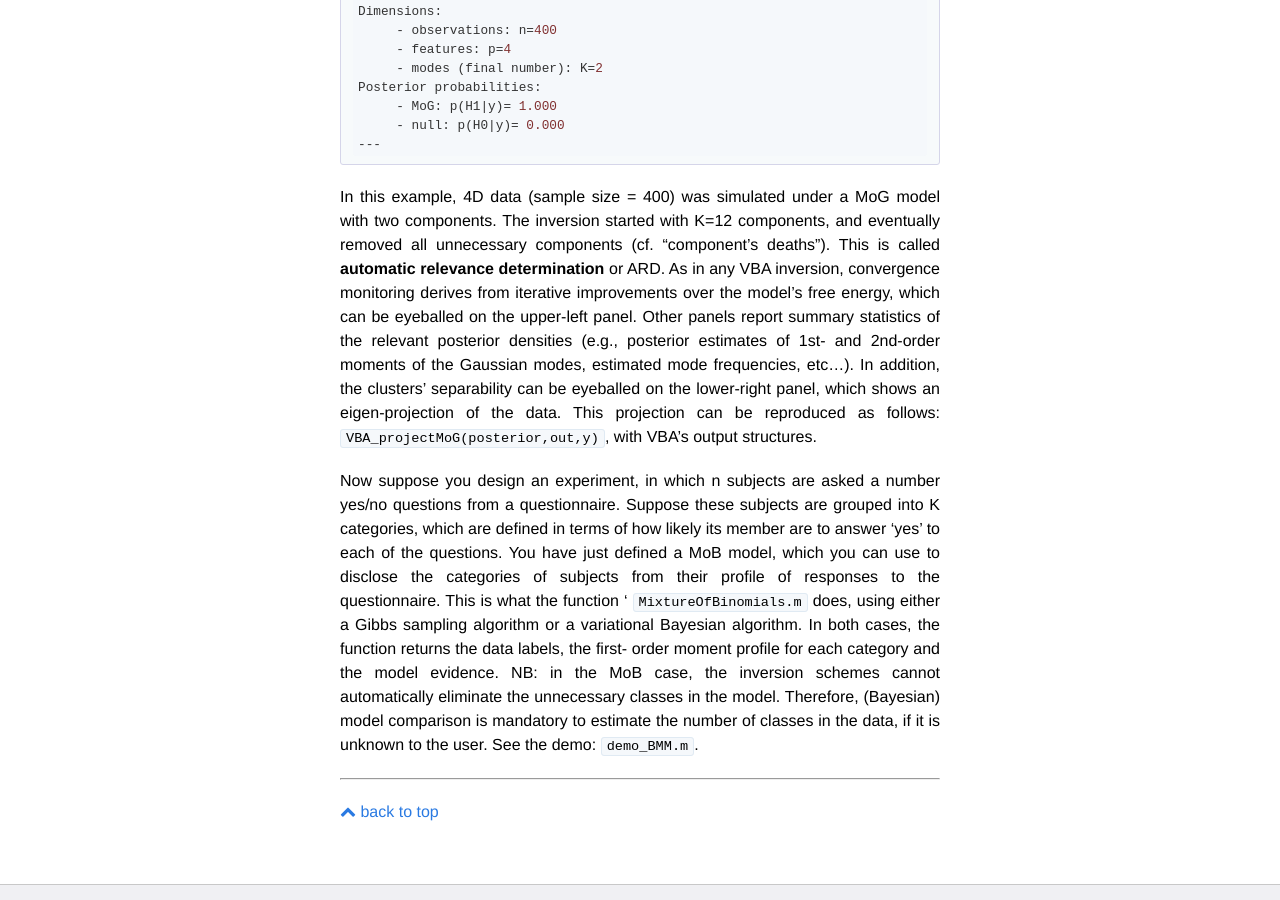
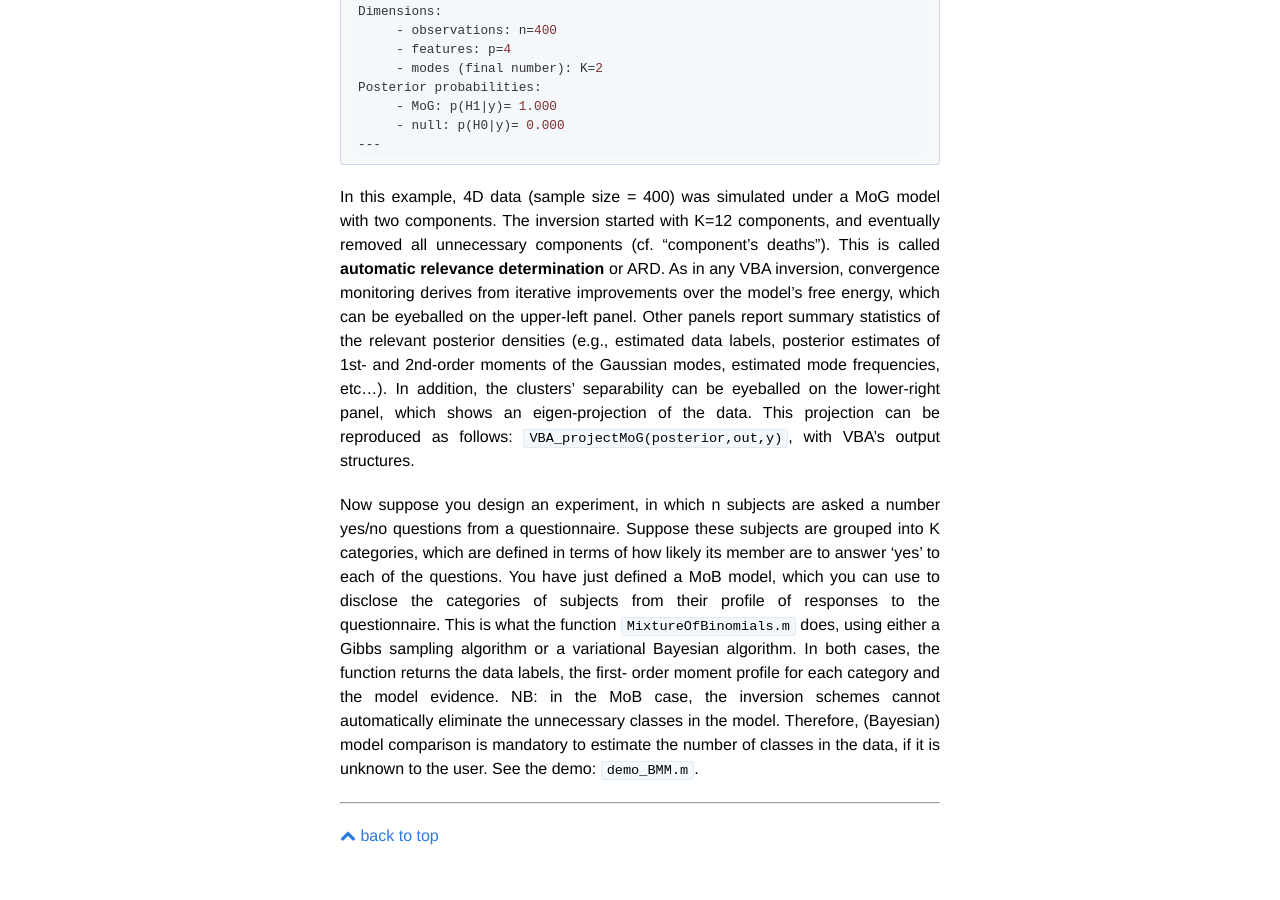
Before and after one commit to MBB-team/VBA-toolbox, a Jekyll site: the page built from _wiki/statistical-models.md, in a window 1280 px wide and 900 px high, scrolled down 11439 px. Built offline with Jekyll 4.4.1, drawn with Linux system fonts in a browser that asks for light colours; nearby versions of some CDN libraries; formulas are drawn with MathJax 3.

Commit message:
Update statistical-models.md

````diff
--- a/_wiki/statistical-models.md
+++ b/_wiki/statistical-models.md
@@ -231,8 +231,7 @@ Posterior probabilities:
 ---
 ```
 
-In this example, 4D data (sample size = 400) was simulated under a MoG model with two components. The inversion started with K=12 components, and eventually removed all unnecessary components (cf. "component's deaths"). This is called **automatic relevance determination** or ARD. As in any VBA inversion, convergence monitoring derives from iterative improvements over the model's free energy, which can be eyeballed on the upper-left panel. Other panels report summary statistics of the relevant posterior densities (e.g., posterior estimates of 1st- and 2nd-order moments of the Gaussian modes, estimated mode frequencies, etc...). In addition, the clusters' separability can be eyeballed on the lower-right panel, which shows an eigen-projection of the data. This projection can be reproduced as follows: `VBA_projectMoG(posterior,out,y)`, with VBA's output structures.
+In this example, 4D data (sample size = 400) was simulated under a MoG model with two components. The inversion started with K=12 components, and eventually removed all unnecessary components (cf. "component's deaths"). This is called **automatic relevance determination** or ARD. As in any VBA inversion, convergence monitoring derives from iterative improvements over the model's free energy, which can be eyeballed on the upper-left panel. Other panels report summary statistics of the relevant posterior densities (e.g., estimated data labels, posterior estimates of 1st- and 2nd-order moments of the Gaussian modes, estimated mode frequencies, etc...). In addition, the clusters' separability can be eyeballed on the lower-right panel, which shows an eigen-projection of the data. This projection can be reproduced as follows: `VBA_projectMoG(posterior,out,y)`, with VBA's output structures.
 
 
-Now suppose you design an experiment, in which n subjects are asked a number yes/no questions from a questionnaire. Suppose these subjects are grouped into K categories, which are defined in terms of how likely its member are to answer 'yes' to each of the questions. You have just defined a MoB model, which you can use to disclose the categories of subjects from their profile of responses to the questionnaire. This is what the function '
-`MixtureOfBinomials.m` does, using either a Gibbs sampling algorithm or a variational Bayesian algorithm. In both cases, the function returns the data labels, the first- order moment profile for each category and the model evidence. NB: in the MoB case, the inversion schemes cannot automatically eliminate the unnecessary classes in the model. Therefore, (Bayesian) model comparison is mandatory to estimate the number of classes in the data, if it is unknown to the user. See the demo: `demo_BMM.m`.
+Now suppose you design an experiment, in which n subjects are asked a number yes/no questions from a questionnaire. Suppose these subjects are grouped into K categories, which are defined in terms of how likely its member are to answer 'yes' to each of the questions. You have just defined a MoB model, which you can use to disclose the categories of subjects from their profile of responses to the questionnaire. This is what the function `MixtureOfBinomials.m` does, using either a Gibbs sampling algorithm or a variational Bayesian algorithm. In both cases, the function returns the data labels, the first- order moment profile for each category and the model evidence. NB: in the MoB case, the inversion schemes cannot automatically eliminate the unnecessary classes in the model. Therefore, (Bayesian) model comparison is mandatory to estimate the number of classes in the data, if it is unknown to the user. See the demo: `demo_BMM.m`.
````
